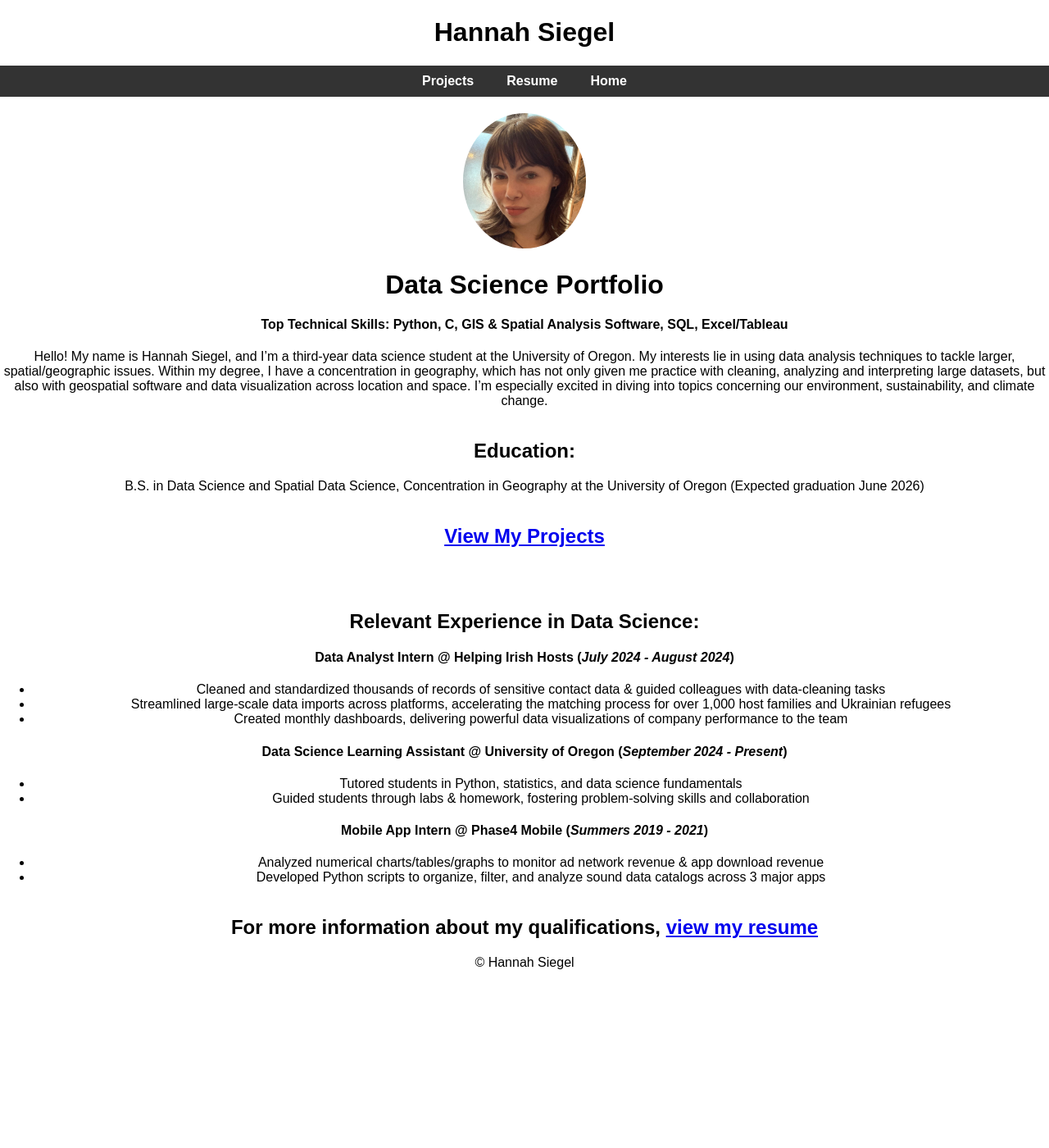
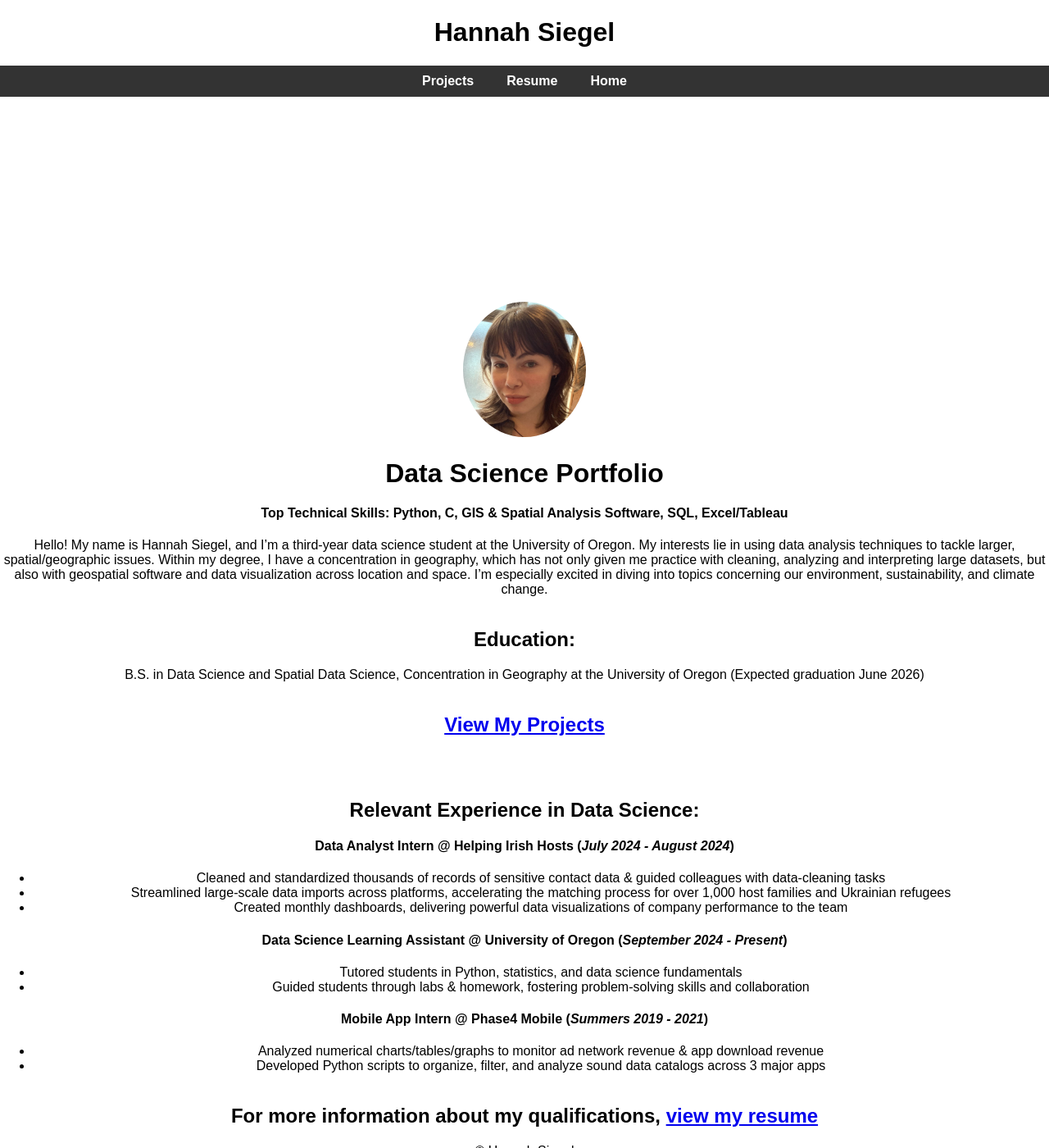
Before and after one commit to siegelhannah/portfolio, a Jekyll site: the page built from index.md, in a window 1280 px wide and 1400 px high. Shown: the whole window at 82% size. Built offline with Jekyll 4.4.1, drawn with Linux system fonts in a browser that asks for light colours.

```diff
--- a/assets/style.css
+++ b/assets/style.css
@@ -42,7 +42,7 @@
 /* Headshot Styling */
 .headshot {
   text-align: center;
-  margin-top: 20px;
+  margin-top: 250px;
 }
 
 .headshot img {
```
